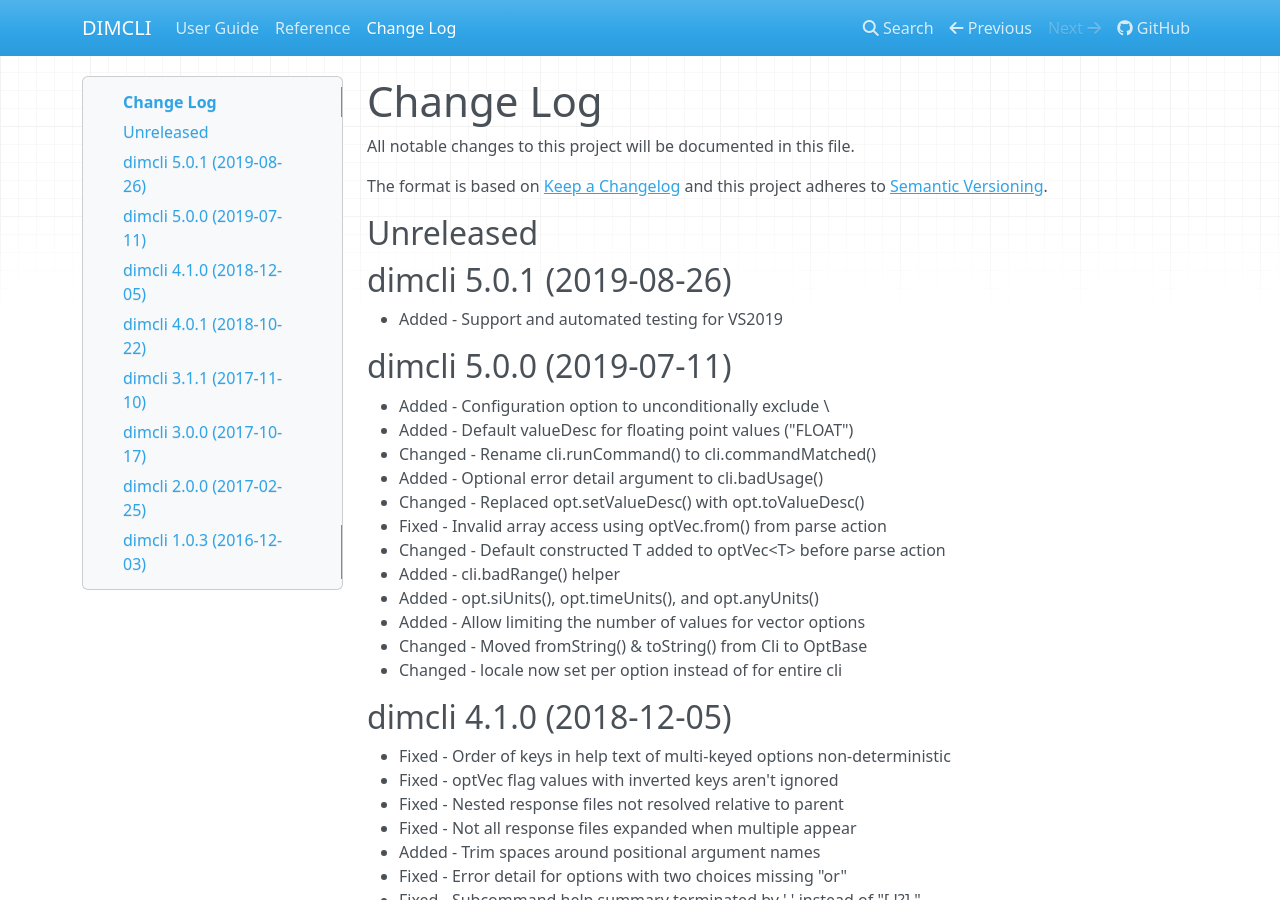
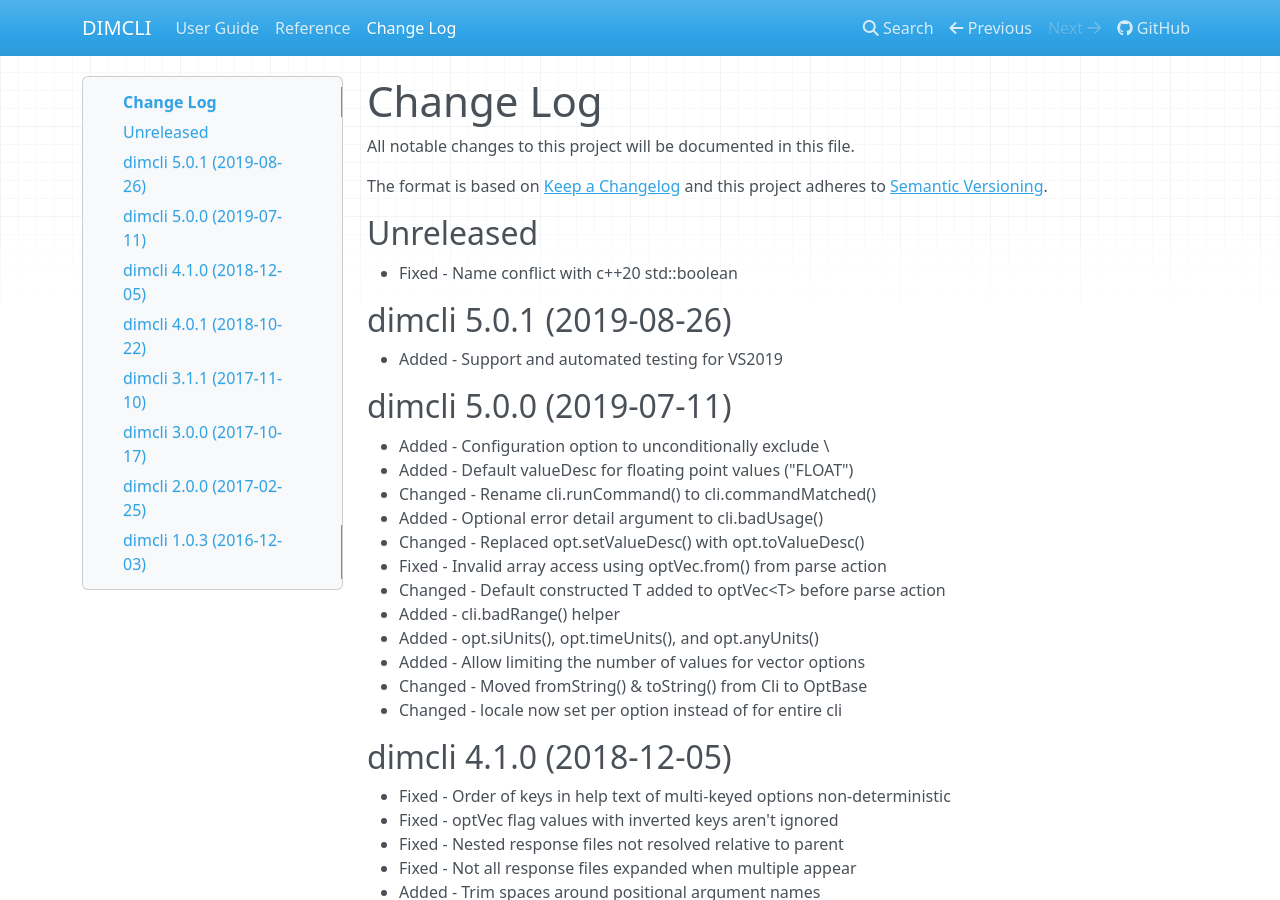
Before and after one commit to gknowles/dimcli, an MkDocs documentation site: the page built from docs/src/CHANGELOG.md, in a window 1280 px wide and 900 px high. Built offline with MkDocs 1.6.1, drawn with Linux system fonts in a browser that asks for light colours; nearby versions of some CDN libraries.

Commit message:
Tweak wording in change log

```diff
--- a/docs/src/CHANGELOG.md
+++ b/docs/src/CHANGELOG.md
@@ -10,6 +10,7 @@
 and this project adheres to [Semantic Versioning](http://semver.org/).
 
 ## Unreleased
+- Fixed - Name conflict with c++20 std::boolean
 
 ## dimcli 5.0.1 (2019-08-26)
 - Added - Support and automated testing for VS2019
```
Also changed, not shown: CHANGELOG.md.
